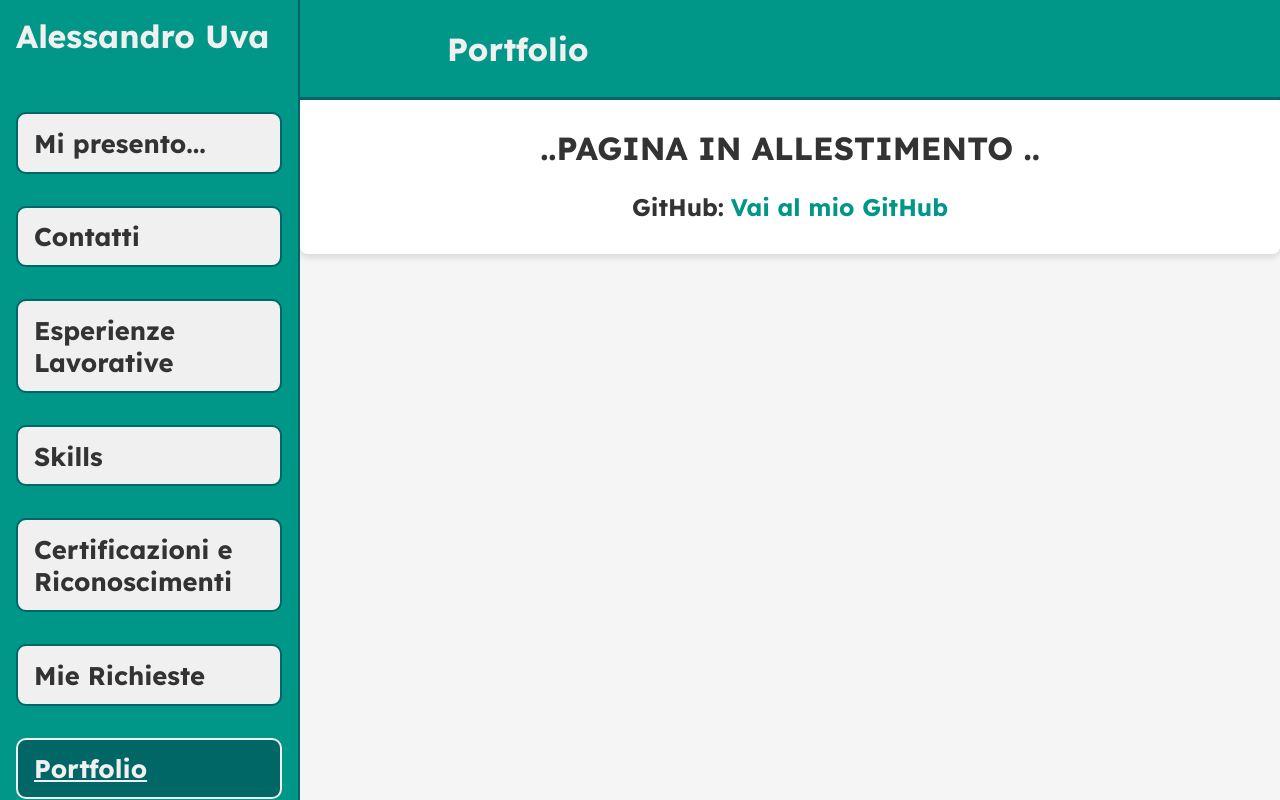
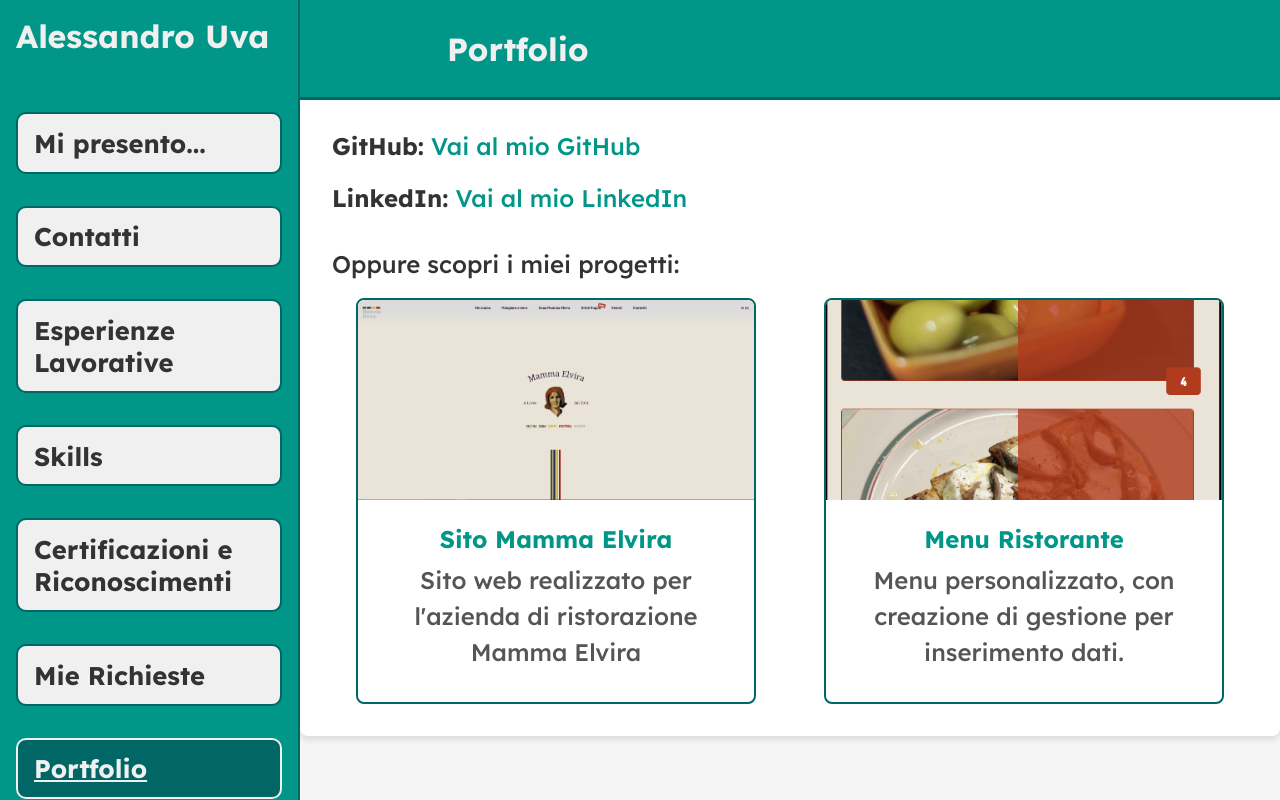
Before and after one commit to Alex-Uva89/alessandro-uva, a React (Vite) app: page /portfolio in a window 1280 px wide. Built offline with nearby package versions, Linux system fonts and the light colour scheme; a web font is replaced by a local one.

Commit message:
[project-page]

```diff
--- /dev/null
+++ b/src/components/ProjectCard.tsx
@@ -0,0 +1,33 @@
+import React from 'react';
+import '../styles/projectCard.css';
+
+interface ProjectCardProps {
+  title: string;
+  description: string;
+  img: string;
+  link: string;
+}
+
+const ProjectCard: React.FC<ProjectCardProps> = ({ title, description, img, link }) => {
+  return (
+    <a
+      href={link}
+      target="_blank"
+      rel="noopener noreferrer"
+      className="project-card"
+      aria-label={`Apri il progetto: ${title}`}
+    >
+      <img
+        src={img}
+        alt={`Immagine rappresentativa del progetto ${title}`}
+        className="project-card__image"
+      />
+      <div className="project-card__content">
+        <h3 className="project-card__title">{title}</h3>
+        <p className="project-card__description">{description}</p>
+      </div>
+    </a>
+  );
+};
+
+export default ProjectCard;
--- a/src/pages/PortfolioPage.tsx
+++ b/src/pages/PortfolioPage.tsx
@@ -1,15 +1,58 @@
 import React from 'react';
 import HeaderPage from '../components/HeaderPage';
+import ProjectCard from '../components/ProjectCard';
+import FotoHomeProject1 from '../assets/home_mamma_elvira.png';
+import FotoHomeProject2 from '../assets/homepage.png';
 import '../styles/portfolioPage.css';
 
 const PortfolioPage: React.FC = () => {
   return (
-    <div className='Container-App'>
+    <div className="Container-App">
       <HeaderPage title="Portfolio" />
-      <div className="portfolioPage__content">
-        <h1>..PAGINA IN ALLESTIMENTO ..</h1>
-        <p><strong>GitHub:</strong> <a href="https://github.com/Alex-Uva89">Vai al mio GitHub</a></p>
-      </div>
+      <main className="portfolioPage__content" role="main">
+        <p>
+          <strong>GitHub:</strong>{' '}
+          <a
+            href="https://github.com/Alex-Uva89"
+            target="_blank"
+            rel="noopener noreferrer"
+            aria-label="Vai al mio profilo GitHub, si apre in una nuova scheda"
+          >
+            Vai al mio GitHub
+          </a>
+        </p>
+        <p>
+          <strong>LinkedIn:</strong>{' '}
+          <a
+            href="https://www.linkedin.com/in/alessandro-uva/"
+            target="_blank"
+            rel="noopener noreferrer"
+            aria-label="Vai al mio profilo LinkedIn, si apre in una nuova scheda"
+          >
+            Vai al mio LinkedIn
+          </a>
+        </p>
+        <p className='portfolioPage__content-title'>Oppure scopri i miei progetti:</p>
+        <ul aria-label="Elenco dei miei progetti">
+          <li>
+            <ProjectCard
+              title="Sito Mamma Elvira"
+              description="Sito web realizzato per l'azienda di ristorazione Mamma Elvira"
+              img={FotoHomeProject1}
+              link="https://www.mammaelvira.com"
+            />
+          </li>
+
+          <li>
+          <ProjectCard
+              title="Menu Ristorante"
+              description="Menu personalizzato, con creazione di gestione per inserimento dati."
+              img={FotoHomeProject2}
+              link="https://menu-mammaelvira-fe-80d79ebfc254.herokuapp.com/'Scante"
+            />
+          </li>
+        </ul>
+      </main>
     </div>
   );
 };
--- a/src/styles/portfolioPage.css
+++ b/src/styles/portfolioPage.css
@@ -1,22 +1,52 @@
 .portfolioPage__content {
-  display: flex;
-  flex-direction: column;
-  flex-wrap: wrap;
-  justify-content: center;
-  align-items: center;
-  width: 100%;
-  gap: 24px;
+  padding: 16px;
+  font-weight: 500;
 }
 
-.portfolioPage__content p{
+.portfolioPage__content h1 {
+  font-size: 2rem;
+  margin-bottom: 16px;
+}
+
+.portfolioPage__content p {
   font-size: 1.5rem;
-  text-align: center;
-  margin: 0;
+  line-height: 1.5;
+  margin-bottom: 16px;
 }
 
 .portfolioPage__content a {
   color: var(--green);
-  font-weight: bold;
   text-decoration: none;
-  transition: color 0.3s;
+  transition: color 0.3s ease;
 }
+
+.portfolioPage__content a:hover,
+.portfolioPage__content a:focus {
+  color: var(--green-dark);
+  text-decoration: underline;
+}
+
+.portfolioPage__content a:focus {
+  outline: 2px solid var(--green-dark););
+  outline-offset: 2px;
+}
+
+.portfolioPage__content-title {
+  font-size: 1.5rem;
+  margin: 30px 0 10px;
+}
+
+.portfolioPage__content ul {
+  list-style: none;
+  padding-left: 20px;
+  display: grid;
+  grid-template-columns: repeat(auto-fill, minmax(400px, 1fr));
+  gap: 20px;
+  padding: 0;
+  margin: 0;
+  justify-items: center;
+}
+
+.portfolioPage__content li {
+  list-style: none;
+}
--- /dev/null
+++ b/src/styles/projectCard.css
@@ -0,0 +1,44 @@
+.project-card {
+    display: flex;
+    max-width: 400px;
+    flex-direction: column;
+    align-items: center;
+    border: 2px solid var(--green-dark);
+    border-radius: 8px;
+    overflow: hidden;
+    text-decoration: none;
+    color: inherit;
+    transition: transform 0.3s ease, box-shadow 0.3s ease;
+    cursor: pointer;
+  }
+
+  .project-card:hover,
+  .project-card:focus {
+    transform: scale(1.05);
+    box-shadow: 0 4px 10px rgba(0, 0, 0, 0.2);
+  }
+
+  .project-card:focus {
+    outline: 3px solid #007BFF; /* Aggiunge un focus visibile */
+  }
+
+  .project-card__image {
+    width: 100%;
+    height: 200px;
+    object-fit: cover;
+  }
+
+  .project-card__content {
+    padding: 16px;
+    text-align: center;
+  }
+
+  .project-card__title {
+    font-size: 1.5rem;
+    margin: 8px 0;
+  }
+
+  .project-card__description {
+    font-size: .6rem;
+    color: #555;
+  }
```
Also changed, not shown: src/assets/home_mamma_elvira.png (added), src/assets/homepage.png (added).
